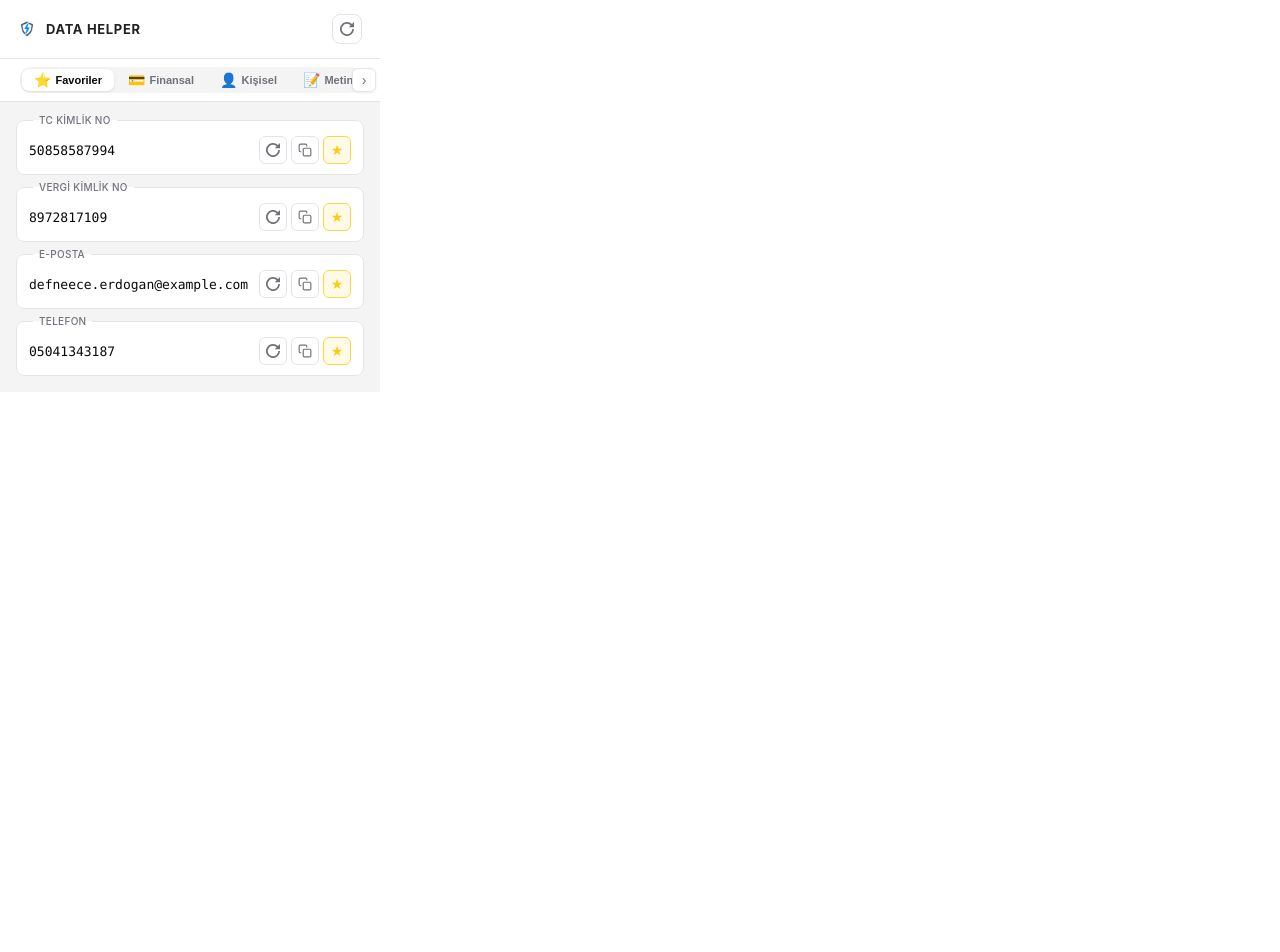
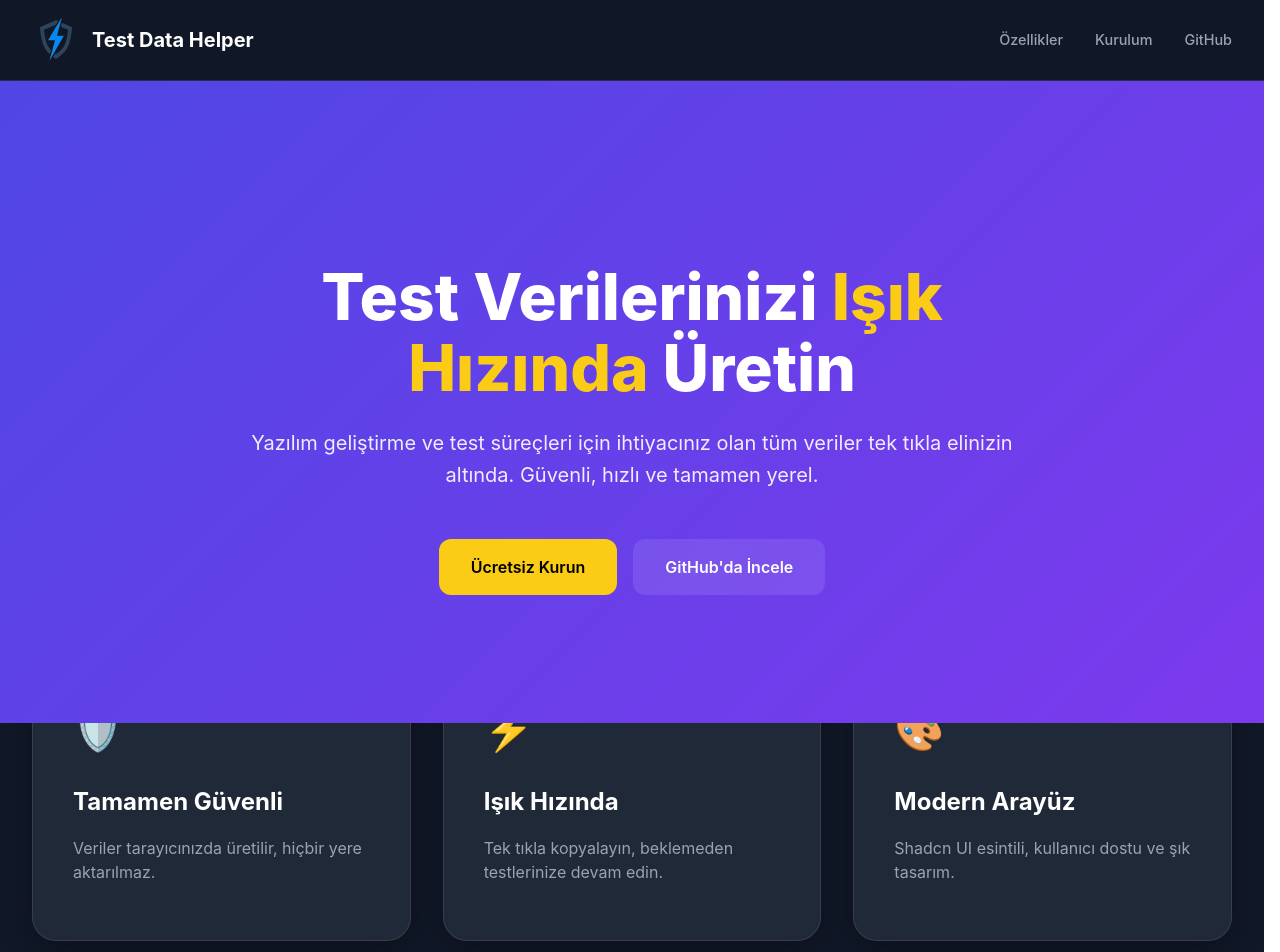
Before and after one commit to osmnnl/TestDataHelper, a React (Vite) app: page / in a window 1280 px wide. Shown: the top 952 px of the page. Before the commit the page ends 800 px from the top, so only its background shows below. Built offline with nearby package versions, Linux system fonts and the light colour scheme.

Commit message:
feat: implement premium landing page with StorageNinja aesthetics

```diff
--- a/index.html
+++ b/index.html
@@ -2,12 +2,16 @@
 <html lang="tr">
   <head>
     <meta charset="UTF-8" />
-    <link rel="icon" type="image/png" href="/icons/icon48.png" />
+    <link rel="icon" type="image/svg+xml" href="/vite.svg" />
     <meta name="viewport" content="width=device-width, initial-scale=1.0" />
-    <title>Test Data Helper</title>
+    <title>Test Data Helper - Ücretsiz & Hızlı Test Verisi Üretici</title>
+    <meta
+      name="description"
+      content="Test Data Helper, yazılım test süreçleri için TCKN, IBAN, Telefon ve daha fazlasını anında üreten modern bir Chrome uzantısıdır."
+    />
   </head>
   <body>
     <div id="root"></div>
-    <script type="module" src="/src/popup/main.tsx"></script>
+    <script type="module" src="/src/landing/main.tsx"></script>
   </body>
 </html>
--- /dev/null
+++ b/src/landing/LandingPage.css
@@ -0,0 +1,255 @@
+:root {
+  --primary-gradient: linear-gradient(135deg, #4f46e5 0%, #7c3aed 100%);
+  --secondary-bg: #111827;
+  --accent-color: #facc15;
+  --text-primary: #ffffff;
+  --text-secondary: #9ca3af;
+}
+
+.landing-container {
+  min-height: 100vh;
+  background-color: var(--secondary-bg);
+  color: var(--text-primary);
+  font-family: "Inter", system-ui, -apple-system, sans-serif;
+}
+
+.landing-header {
+  position: sticky;
+  top: 0;
+  background: rgba(17, 24, 39, 0.8);
+  backdrop-filter: blur(10px);
+  z-index: 100;
+  border-bottom: 1px solid rgba(255, 255, 255, 0.1);
+}
+
+.header-content {
+  max-width: 1200px;
+  margin: 0 auto;
+  padding: 1rem 2rem;
+  display: flex;
+  justify-content: space-between;
+  align-items: center;
+}
+
+.logo {
+  display: flex;
+  align-items: center;
+  gap: 0.75rem;
+  font-weight: 700;
+  font-size: 1.25rem;
+}
+
+nav {
+  display: flex;
+  gap: 2rem;
+}
+
+nav a {
+  color: var(--text-secondary);
+  text-decoration: none;
+  font-size: 0.9rem;
+  transition: color 0.2s;
+}
+
+nav a:hover {
+  color: var(--text-primary);
+}
+
+/* Hero Section */
+.hero {
+  padding: 8rem 2rem;
+  background: var(--primary-gradient);
+  text-align: center;
+  position: relative;
+  overflow: hidden;
+}
+
+.hero-content {
+  max-width: 800px;
+  margin: 0 auto;
+}
+
+.hero h1 {
+  font-size: 4rem;
+  font-weight: 800;
+  line-height: 1.1;
+  margin-bottom: 1.5rem;
+}
+
+.highlight {
+  color: var(--accent-color);
+}
+
+.hero p {
+  font-size: 1.25rem;
+  color: rgba(255, 255, 255, 0.9);
+  margin-bottom: 3rem;
+  line-height: 1.6;
+}
+
+.hero-actions {
+  display: flex;
+  justify-content: center;
+  gap: 1rem;
+}
+
+/* Buttons */
+.btn {
+  padding: 1rem 2rem;
+  border-radius: 0.75rem;
+  font-weight: 600;
+  text-decoration: none;
+  transition: all 0.2s;
+  cursor: pointer;
+  border: none;
+}
+
+.btn-primary {
+  background-color: var(--accent-color);
+  color: #000;
+}
+
+.btn-primary:hover {
+  transform: translateY(-2px);
+  box-shadow: 0 4px 20px rgba(250, 204, 21, 0.4);
+}
+
+.btn-secondary {
+  background-color: rgba(255, 255, 255, 0.1);
+  color: #fff;
+  backdrop-filter: blur(5px);
+}
+
+.btn-secondary:hover {
+  background-color: rgba(255, 255, 255, 0.2);
+}
+
+/* Features */
+.features-grid {
+  max-width: 1200px;
+  margin: -4rem auto 4rem;
+  display: grid;
+  grid-template-columns: repeat(auto-fit, minmax(300px, 1fr));
+  gap: 2rem;
+  padding: 0 2rem;
+}
+
+.feature-card {
+  background: #1f2937;
+  padding: 2.5rem;
+  border-radius: 1.5rem;
+  border: 1px solid rgba(255, 255, 255, 0.1);
+  box-shadow: 0 10px 30px rgba(0, 0, 0, 0.3);
+}
+
+.feature-card .icon {
+  font-size: 2.5rem;
+  margin-bottom: 1.5rem;
+}
+
+.feature-card h3 {
+  font-size: 1.5rem;
+  margin-bottom: 1rem;
+}
+
+.feature-card p {
+  color: var(--text-secondary);
+  line-height: 1.5;
+}
+
+/* Data Types */
+.data-types {
+  padding: 6rem 2rem;
+  text-align: center;
+  max-width: 1000px;
+  margin: 0 auto;
+}
+
+.data-types h2 {
+  font-size: 2.5rem;
+  margin-bottom: 3rem;
+}
+
+.type-tags {
+  display: flex;
+  flex-wrap: wrap;
+  justify-content: center;
+  gap: 1rem;
+}
+
+.type-tags span {
+  background: rgba(79, 70, 229, 0.1);
+  border: 1px solid rgba(79, 70, 229, 0.3);
+  padding: 0.5rem 1.5rem;
+  border-radius: 9999px;
+  color: #818cf8;
+  font-weight: 500;
+}
+
+/* Install Section */
+.install-section {
+  padding: 6rem 2rem;
+  text-align: center;
+  background: #111827;
+}
+
+.install-cards {
+  display: grid;
+  grid-template-columns: repeat(auto-fit, minmax(350px, 1fr));
+  gap: 2rem;
+  max-width: 1000px;
+  margin: 3rem auto 0;
+}
+
+.install-card {
+  padding: 3rem;
+  border-radius: 1.5rem;
+  border: 1px solid rgba(255, 255, 255, 0.1);
+  background: #1f2937;
+}
+
+.install-card.chrome {
+  border-color: #3b82f6;
+}
+
+.install-card.developer {
+  border-color: #10b981;
+}
+
+.btn-muted {
+  background: #374151;
+  color: #6b7280;
+  cursor: not-allowed;
+}
+
+.btn-success {
+  background: #10b981;
+  color: white;
+}
+
+/* Footer */
+.landing-footer {
+  padding: 4rem 2rem;
+  text-align: center;
+  border-top: 1px solid rgba(255, 255, 255, 0.1);
+  color: var(--text-secondary);
+}
+
+.landing-footer a {
+  color: #818cf8;
+  text-decoration: none;
+}
+
+/* Mobile Fixes */
+@media (max-width: 768px) {
+  .hero h1 {
+    font-size: 2.5rem;
+  }
+  .header-content {
+    flex-direction: column;
+    gap: 1rem;
+  }
+  nav {
+    gap: 1rem;
+  }
+}
--- /dev/null
+++ b/src/landing/LandingPage.tsx
@@ -0,0 +1,129 @@
+import React from "react";
+import "./LandingPage.css";
+
+const LandingPage: React.FC = () => {
+  return (
+    <div className="landing-container">
+      {/* Header */}
+      <header className="landing-header">
+        <div className="header-content">
+          <div className="logo">
+            <img src="/icons/icon48.png" alt="Logo" />
+            <span>Test Data Helper</span>
+          </div>
+          <nav>
+            <a href="#features">Özellikler</a>
+            <a href="#install">Kurulum</a>
+            <a
+              href="https://github.com/osmnnl/TestDataHelper"
+              target="_blank"
+              rel="noreferrer"
+            >
+              GitHub
+            </a>
+          </nav>
+        </div>
+      </header>
+
+      {/* Hero Section */}
+      <section className="hero">
+        <div className="hero-content">
+          <h1>
+            Test Verilerinizi <span className="highlight">Işık Hızında</span>{" "}
+            Üretin
+          </h1>
+          <p>
+            Yazılım geliştirme ve test süreçleri için ihtiyacınız olan tüm
+            veriler tek tıkla elinizin altında. Güvenli, hızlı ve tamamen yerel.
+          </p>
+          <div className="hero-actions">
+            <a
+              href="https://github.com/osmnnl/TestDataHelper"
+              className="btn btn-primary"
+            >
+              Ücretsiz Kurun
+            </a>
+            <a
+              href="https://github.com/osmnnl/TestDataHelper"
+              className="btn btn-secondary"
+            >
+              GitHub'da İncele
+            </a>
+          </div>
+        </div>
+      </section>
+
+      {/* Stats/Features Preview */}
+      <section id="features" className="features-grid">
+        <div className="feature-card">
+          <div className="icon">🛡️</div>
+          <h3>Tamamen Güvenli</h3>
+          <p>Veriler tarayıcınızda üretilir, hiçbir yere aktarılmaz.</p>
+        </div>
+        <div className="feature-card">
+          <div className="icon">⚡</div>
+          <h3>Işık Hızında</h3>
+          <p>Tek tıkla kopyalayın, beklemeden testlerinize devam edin.</p>
+        </div>
+        <div className="feature-card">
+          <div className="icon">🎨</div>
+          <h3>Modern Arayüz</h3>
+          <p>Shadcn UI esintili, kullanıcı dostu ve şık tasarım.</p>
+        </div>
+      </section>
+
+      {/* Data Types */}
+      <section className="data-types">
+        <h2>Üretilebilen Veriler</h2>
+        <div className="type-tags">
+          <span>TCKN</span>
+          <span>IBAN</span>
+          <span>Telefon</span>
+          <span>Ad Soyad</span>
+          <span>Adres</span>
+          <span>E-posta</span>
+          <span>Vergi No</span>
+          <span>SGK No</span>
+          <span>Lorem Ipsum</span>
+        </div>
+      </section>
+
+      {/* How to Install */}
+      <section id="install" className="install-section">
+        <h2>Nasıl Kurulur?</h2>
+        <div className="install-cards">
+          <div className="install-card chrome">
+            <h3>Chrome Web Store</h3>
+            <p>Resmi mağaza üzerinden tek tıkla kurulum (Çok yakında).</p>
+            <button disabled className="btn btn-muted">
+              Yakında
+            </button>
+          </div>
+          <div className="install-card developer">
+            <h3>Geliştirici Modu</h3>
+            <p>GitHub üzerinden indirerek hemen kullanmaya başlayın.</p>
+            <a
+              href="https://github.com/osmnnl/TestDataHelper"
+              className="btn btn-success"
+            >
+              Talimatları Gör
+            </a>
+          </div>
+        </div>
+      </section>
+
+      {/* Footer */}
+      <footer className="landing-footer">
+        <p>
+          © 2026 Test Data Helper.{" "}
+          <a href="https://github.com/osmnnl" target="_blank" rel="noreferrer">
+            osmnnl
+          </a>{" "}
+          tarafından geliştirildi.
+        </p>
+      </footer>
+    </div>
+  );
+};
+
+export default LandingPage;
--- /dev/null
+++ b/src/landing/main.tsx
@@ -0,0 +1,10 @@
+import React from "react";
+import ReactDOM from "react-dom/client";
+import LandingPage from "./LandingPage";
+import "../index.css";
+
+ReactDOM.createRoot(document.getElementById("root")!).render(
+  <React.StrictMode>
+    <LandingPage />
+  </React.StrictMode>
+);
--- a/vite.config.ts
+++ b/vite.config.ts
@@ -10,7 +10,8 @@ export default defineConfig({
     outDir: "dist",
     rollupOptions: {
       input: {
-        popup: "index.html",
+        main: "index.html",
+        popup: "popup.html",
       },
     },
   },
```
Also changed, not shown: popup.html (added, +13 -0 lines), manifest.json.
